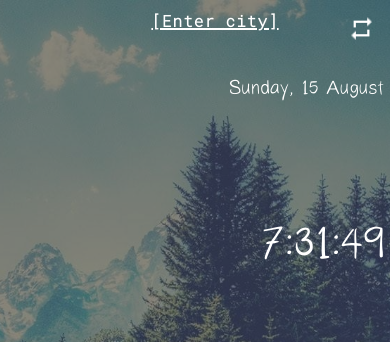
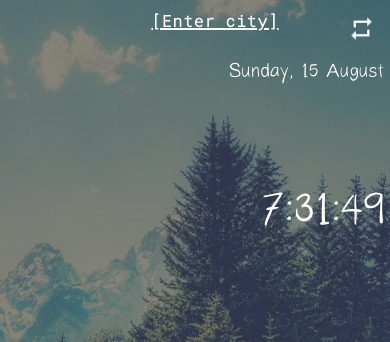
Before and after one commit to andreev-max/momentum, a website: page index.html in a window 390 px wide. Shown: the top 342 px of the page. Drawn offline with Linux system fonts and the light colour scheme.

Commit message:
change styles for mobile

```diff
--- a/style.css
+++ b/style.css
@@ -338,6 +338,14 @@ br {
 }
 
 @media (max-width: 480px) {
+
+  main {
+    width: 100vw;
+    height: 90vh;
+
+    padding: 10px 5px 20px 5px;
+  }
+
   .city {
     margin-left: 40px;
     font-size: 1rem;
```
